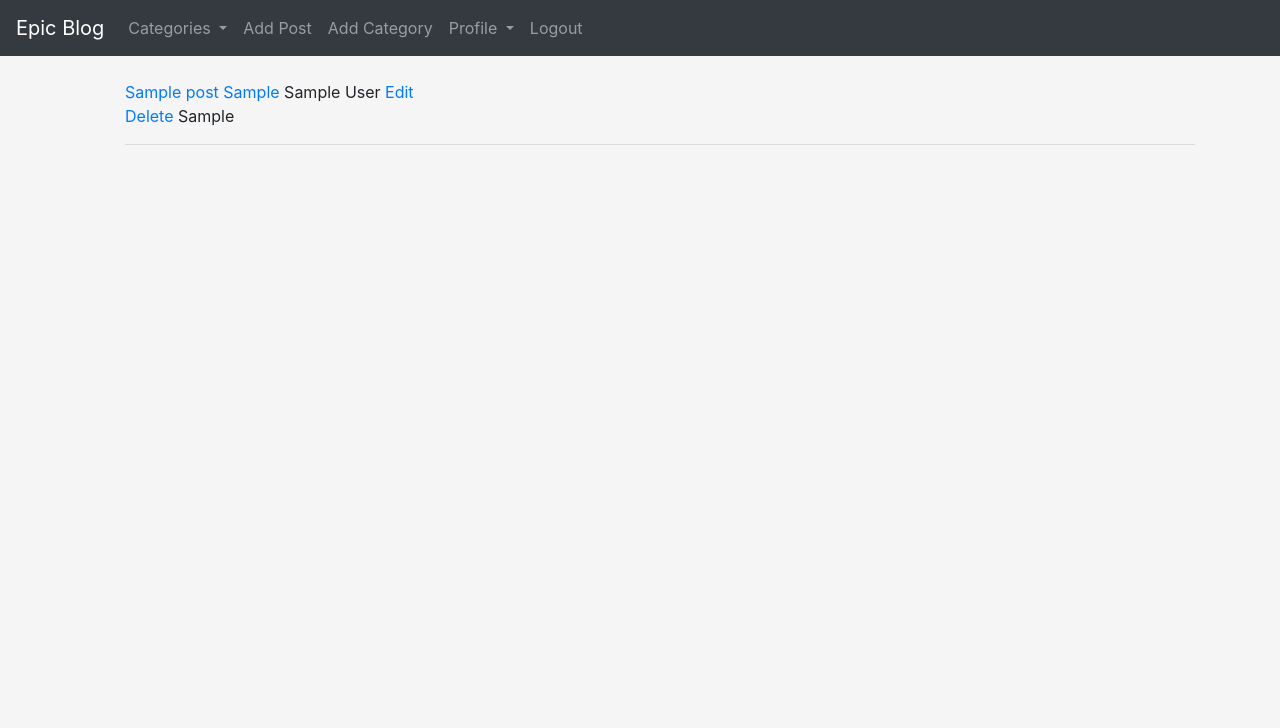
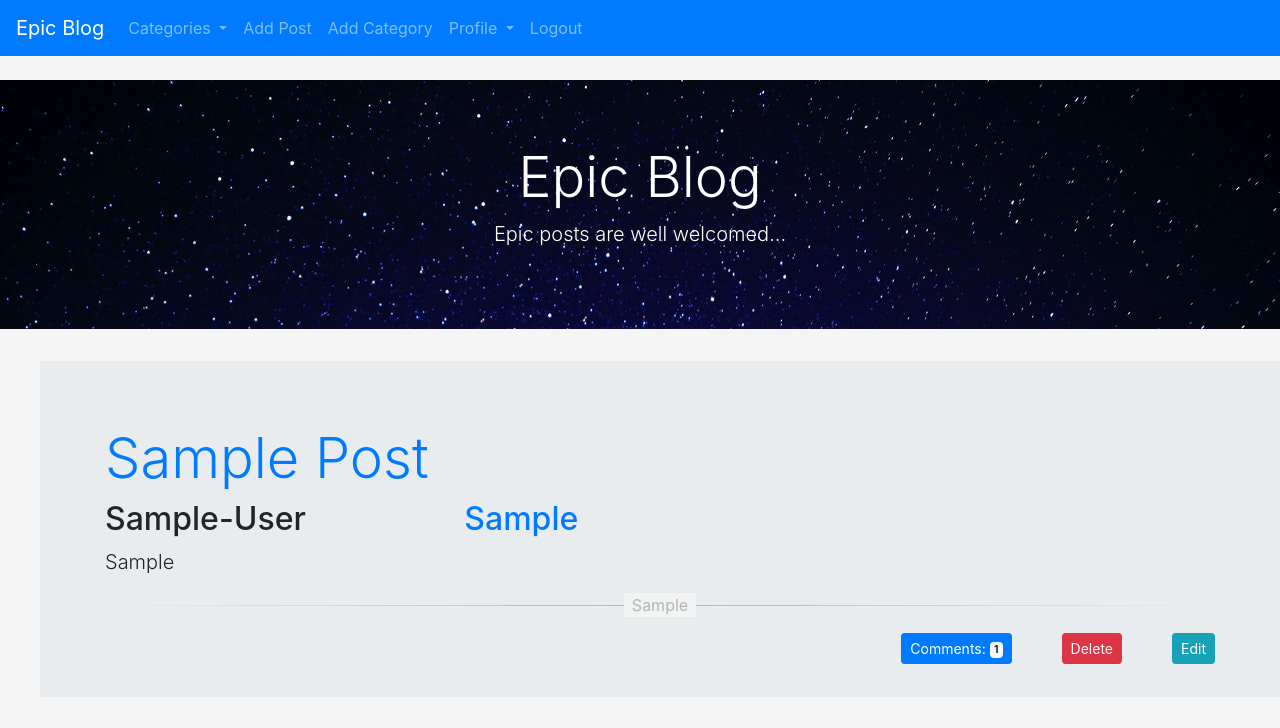
Before and after one commit to GhitaAlexandruIon/EpicBlog, a Django app: page / in a window 1280 px wide. Shown: the top 728 px of the page. Run offline with Django 3.2, Linux system fonts and the light colour scheme; a user stored in the database is signed in; tables that the repository leaves empty hold one stand-in row (values such as "Sample post"); some libraries are stand-ins or nearby versions.

Commit message:
styled homepage

```diff
--- a/epicApp/templates/add_category.html
+++ b/epicApp/templates/add_category.html
@@ -3,15 +3,17 @@
     Add Category
 {% endblock %}
 {% block content %}
+    <div class="jumbotron">
         {% if user.is_authenticated %}
             <div class="form-group">
                 <form method="POST">
                     {% csrf_token %}
                     {{ form.as_p }}
-                <button class="btn btn-secondary">Add Category</button>
+                    <button class="btn btn-secondary btn-lg">Add Category</button>
                 </form>
             </div>
         {% else %}
             <h1>You're not allowed here! (and you know it...)</h1>
         {% endif %}
+    </div>
 {% endblock %}
--- a/epicApp/templates/home.html
+++ b/epicApp/templates/home.html
@@ -1,21 +1,41 @@
 {% extends 'base.html' %}
+{% load static %}
 {% block content %}
+
+
+    <div class="jumbotron jumbotron-fluid" id="headerHome">
+        <div class="container text-center">
+            <h1 class="display-4">Epic Blog</h1>
+            <p class="lead">Epic posts are well welcomed...</p>
+        </div>
+    </div>
+
     <ul>
         {% for post in object_list %}
-            <li><a href="{% url 'post_detail' post.pk %}">{{ post.title }}</a>
-                <a href="{% url 'category' post.category %}">{{ post.category }}</a>
-                {{ post.author.first_name }}
-                {{ post.author.last_name }}
-                {% if user.is_authenticated %}
-                    {% if user.id == post.author.id %}
-                        <a href="{% url 'update_post' post.pk %}">Edit</a><br>
-                        <a href="{% url 'delete_post' post.pk %}">Delete</a>
-                    {% endif %}
-                {% endif %}
-                {{ post.snippet }}
-{#                <a href="{% url 'post_detail' pk=post.pk %}">Comments: {{ post.comments.approved_comments.count }}</a>#}
-                <hr>
-            </li>
+            <div class="jumbotron jumbotron-fluid">
+                <div class="container">
+                    <li><h1 class="display-4">
+                        <a class="post_title" href="{% url 'post_detail' post.pk %}">{{ post.title }}</a>
+
+                    </h1>
+                        <h2 class="display-6">{{ post.author.first_name }}-{{ post.author.last_name }}
+                            <a class="category" href="{% url 'category' post.category %}">{{ post.category }}</a></h2>
+                        <p class="lead">{{ post.snippet }}</p>
+                        <hr class="hr-text" data-content="{{ post.category }}">
+
+                        {% if user.is_authenticated %}
+                            {% if user.id == post.author.id %}
+                                <a class="btn btn-sm btn-info editButton" href="{% url 'update_post' post.pk %}">Edit</a>
+                                <a class="btn btn-sm btn-danger deleteButton" href="{% url 'delete_post' post.pk %}">Delete</a>
+                            {% endif %}
+                        {% endif %}
+
+                        <a class="btn btn-sm btn-primary commentButton" href="{% url 'post_detail' pk=post.pk %}">Comments:
+                            <span class="badge badge-light">{{ post.comments.count }}</span> </a>
+                    </li>
+                </div>
+            </div>
         {% endfor %}
     </ul>
+
 {% endblock %}
--- a/sass/base/_base.sass
+++ b/sass/base/_base.sass
@@ -2,28 +2,49 @@
   box-sizing: border-box
 body
   background-color: whitesmoke
-html
-  font-family: 'Microsoft Sans Serif', Tahoma, Arial, Verdana, Sans-Serif, Serif
 ul li
   list-style: none
 .post_title
   text-transform: capitalize
-a:hover
-  text-decoration: none
-.post-wrapper
-    display: flex
-    flex-wrap: wrap
-    justify-content: space-evenly
+.category
+  margin-left: 150px
+.hr-text
+  line-height: 1em
+  position: relative
+  outline: 0
+  border: 0
+  color: black
+  text-align: center
+  height: 1.5em
+  opacity: .5
+  &:before
+    content: ''
+    // use the linear-gradient for the fading effect
+    // use a solid background color for a solid bar
+    background: linear-gradient(to right, transparent, #818078, transparent)
+    position: absolute
+    left: 0
+    top: 50%
+    width: 100%
+    height: 1px
 
+  &:after
+    content: attr(data-content)
+    position: relative
+    display: inline-block
+    color: black
 
-.post-object
-    margin: 1rem 0
+    padding: 0 .5em
+    line-height: 1.5em
+    // this is really the only tricky part, you need to specify the background color of the container element...
+    color: #818078
+    background-color: #fcfcfa
 
-
-.post-box
-    background-color: #F1F3Fa
-    transition: .2s ease-in-out
-
-.post-box:hover
-    cursor: pointer
-    transform: scale(1.02)
+.commentButton, .editButton, .deleteButton
+  float: right
+  margin-bottom: 0
+  margin-left: 50px
+#headerHome
+  background-image: url("/static/epicapp/images/slide1.jpg")
+  color: white
+  font-weight: bolder
--- a/static/epicapp/css/app.css
+++ b/static/epicapp/css/app.css
@@ -1 +1 @@
-*{box-sizing:border-box}body{background-color:whitesmoke}html{font-family:'Microsoft Sans Serif', Tahoma, Arial, Verdana, Sans-Serif, Serif}ul li{list-style:none}.post_title{text-transform:capitalize}a:hover{text-decoration:none}.post-wrapper{display:flex;flex-wrap:wrap;justify-content:space-evenly}.post-object{margin:1rem 0}.post-box{background-color:#F1F3Fa;transition:.2s ease-in-out}.post-box:hover{cursor:pointer;transform:scale(1.02)}
+*{box-sizing:border-box}body{background-color:whitesmoke}ul li{list-style:none}.post_title{text-transform:capitalize}.category{margin-left:150px}.hr-text{line-height:1em;position:relative;outline:0;border:0;color:black;text-align:center;height:1.5em;opacity:.5}.hr-text:before{content:'';background:linear-gradient(to right, transparent, #818078, transparent);position:absolute;left:0;top:50%;width:100%;height:1px}.hr-text:after{content:attr(data-content);position:relative;display:inline-block;color:black;padding:0 .5em;line-height:1.5em;color:#818078;background-color:#fcfcfa}.commentButton,.editButton,.deleteButton{float:right;margin-bottom:0;margin-left:50px}#headerHome{background-image:url("/static/epicapp/images/slide1.jpg");color:white;font-weight:bolder}
--- a/templates/base.html
+++ b/templates/base.html
@@ -22,11 +22,10 @@
 <body>
 {% include 'navbar.html' %}
 <br>
-<div class="container">
+
     {% block content %}
 
     {% endblock %}
-</div>
 
 <!-- Optional JavaScript -->
 <!-- jQuery first, then Popper.js, then Bootstrap JS -->
--- a/templates/navbar.html
+++ b/templates/navbar.html
@@ -1,4 +1,4 @@
-<nav class="navbar navbar-expand-lg navbar-dark bg-dark">
+<nav class="navbar navbar-expand-lg navbar-dark bg-primary">
     <a class="navbar-brand" href="{% url 'home' %}">Epic Blog</a>
     <button class="navbar-toggler" type="button" data-toggle="collapse" data-target="#navbarSupportedContent"
             aria-controls="navbarSupportedContent" aria-expanded="false" aria-label="Toggle navigation">
@@ -43,8 +43,7 @@
                             <a class="dropdown-item" href="{% url 'edit_profile_page' user.profile.id %}">Edit Profile
                                 <a class="dropdown-item" href="{% url 'show_profile' user.profile.id %}">Show Profile
                                     page</a>
-
-                                Page</a>
+                            </a>
                         {% else %}
                             <a class="dropdown-item" href="{% url 'create_profile_page' %}">Create Profile Page</a>
                         {% endif %}
```
Also changed, not shown: static/epicapp/images/slide1.jpg (added), 1 other file. Lines whose indentation alone changed are shown as unchanged.
